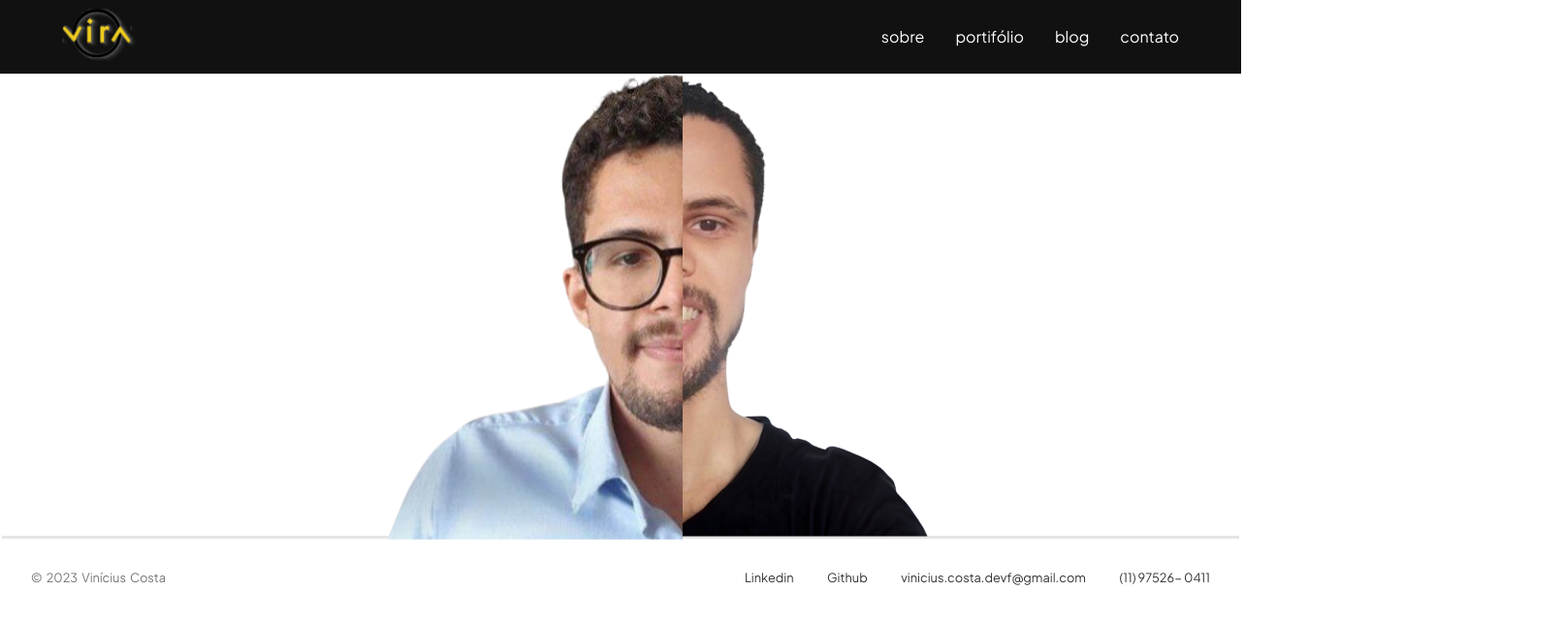
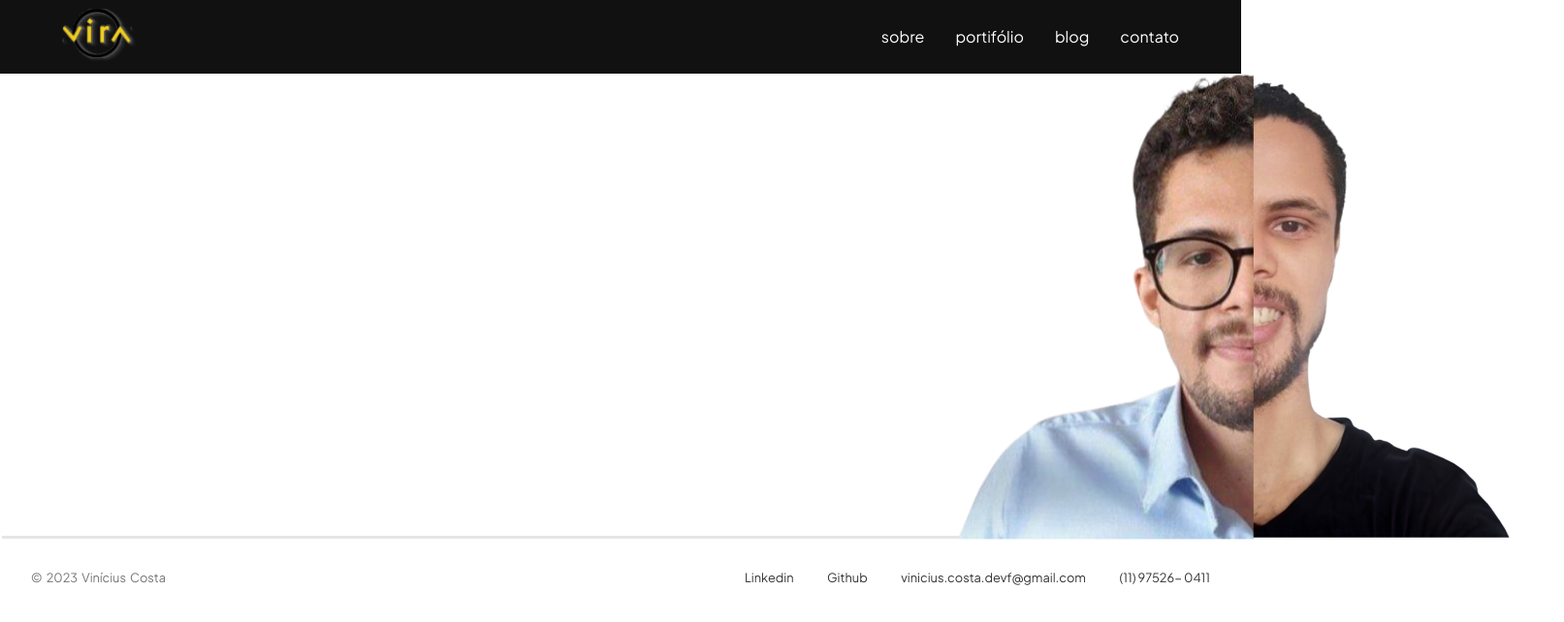
Before and after one commit to vcspc/site, a Next.js app in the folder site-vira/: page /Teste in a window 1280 px wide. Shown: the top 642 px of the page at 97% size, 1613 px wide, since content can reach past the window. Built offline with nearby package versions, Linux system fonts and the light colour scheme.

Commit message:
criado efeito de mocimnetação no componente Slider2

```diff
--- a/site-vira/components/Slider2.jsx
+++ b/site-vira/components/Slider2.jsx
@@ -4,7 +4,7 @@ import styles from '../styles/Slider2.module.scss';
 function Slider2() {
   const [clipPath, setClipPath] = useState('50%');
   const [clipPath2, setClipPath2] = useState('50%');
-  const [Position, setPosition] = useState('33%');
+  const [Position, setPosition] = useState('100%');
 
   const handleMouseMove = (event) => {
     // Calcular a posição do mouse como uma porcentagem do contêiner
@@ -17,7 +17,7 @@ function Slider2() {
     // Atualizar o estado dos clip-paths
     setClipPath(`${mousePercent}%`);
     setClipPath2(`${invertedPercent}%`);
-    /* setPosition(`${mousePercent}%`); */
+    setPosition(`${invertedPercent}%`);
   };
 
   return (
@@ -25,13 +25,13 @@ function Slider2() {
       <img
         src="./vinicius_costa.png"
         className={styles.faceImage}
-        style={{ clipPath: `inset(0 0 0 ${clipPath2})`, /* left: `${Position}` */ }}
+        style={{ clipPath: `inset(0 0 0 ${clipPath2})`, left: `${Position}` }}
         alt="Face"
       />
       <img
         src="./victor_costa_completo.png"
         className={styles.faceImage2}
-        style={{ clipPath: `inset(0 ${clipPath} 0 0)`, /* left: `${Position}` */ }}
+        style={{ clipPath: `inset(0 ${clipPath} 0 0)`, left: `${Position}` }}
         alt="Face"
       />
     </div>
--- a/site-vira/styles/Slider2.module.scss
+++ b/site-vira/styles/Slider2.module.scss
@@ -6,21 +6,23 @@
 
   .faceImage {
     position: absolute;
-    top: 0;
+    top: 15em;
     left: 30%;
     width: 37em;
     height: auto;
     object-fit: cover;
-    transition: clip-path 0.1s ease-in-out;
+    transition: clip-path 0.1s ease-in-out, left 1s ease;
+    transform: translate(-50%, -50%)
 
   }
 
   .faceImage2 {
     position: absolute;
-    top: 0;
+    top: 15em;
     left: 30%;
     width: 40em;
     height: auto;
     object-fit: cover;
-    transition: clip-path 0.1s ease-in-out;
+    transition: clip-path 0.1s ease-in-out, left 1s ease;
+    transform: translate(-48%, -50%)
   }
```
